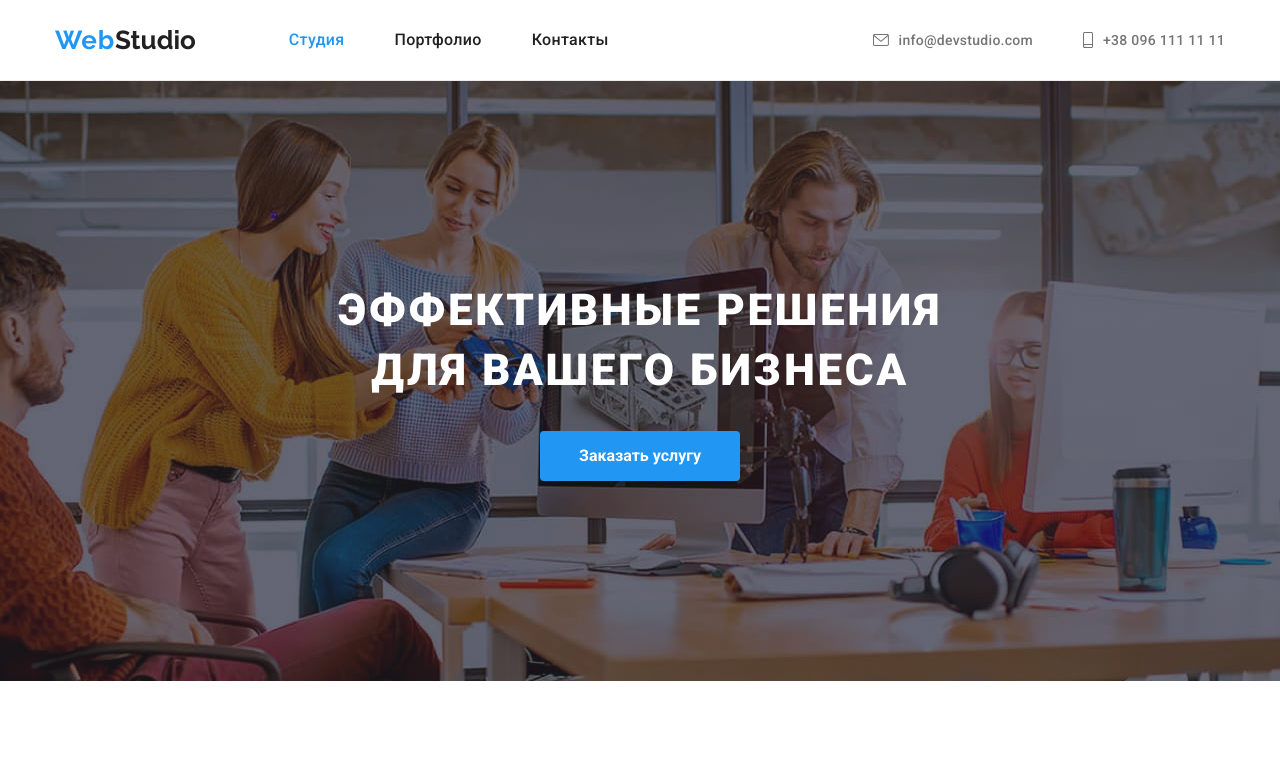
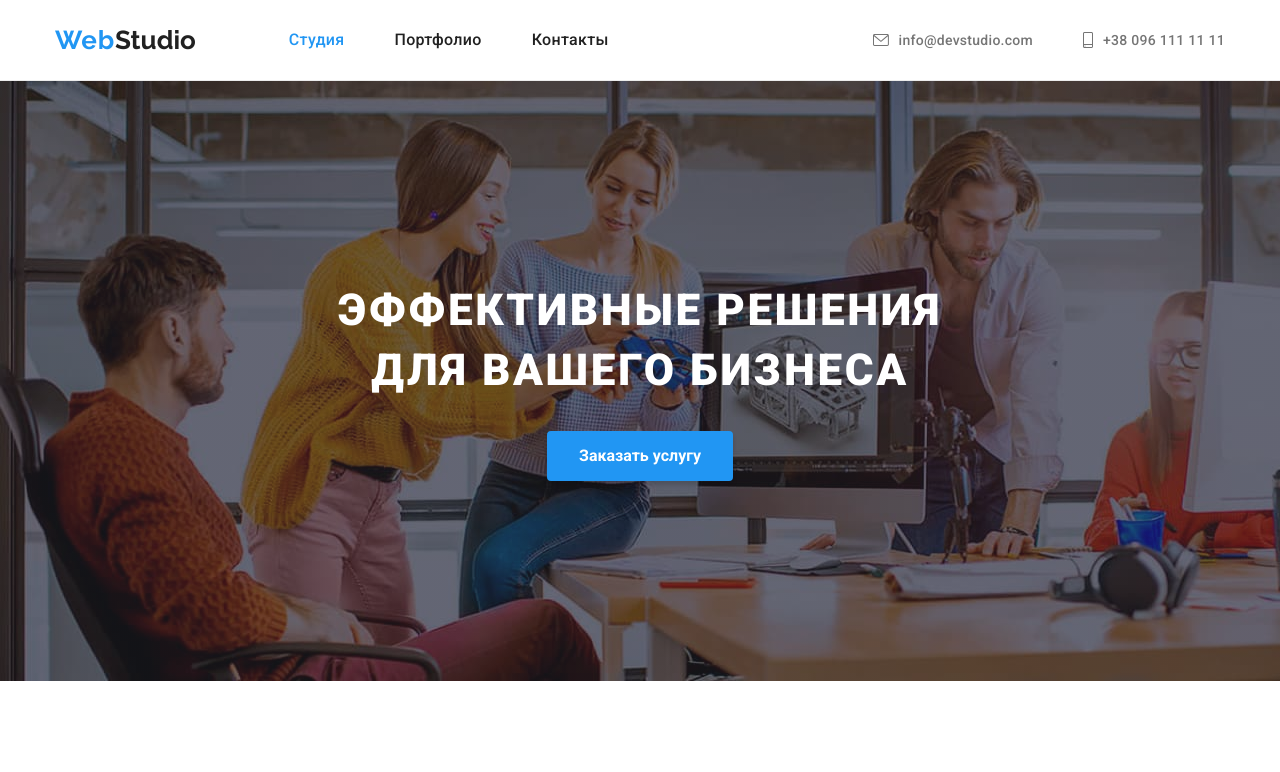
Before and after one commit to Karpusha22/goit-markup-hw-04, a plain HTML site: page index.html in a window 1280 px wide. Shown: the top 772 px of the page. Drawn offline with nearby package versions, Linux system fonts and the light colour scheme.

Commit message:
fixed errors

```diff
--- a/index.html
+++ b/index.html
@@ -11,7 +11,7 @@
     <title>Студия</title>
 
 </head>
-<body class="body">
+<body>
 
 <!-- Шапка сайта -->
 
--- a/styles/styles.css
+++ b/styles/styles.css
@@ -48,15 +48,13 @@ img {
 
 /* Main home page-index */
 
-.body {
+body {
    background-color: var(--backgroundmain);
    font-family: 'Roboto', sans-serif;
    font-size: 16px;
    font-style: normal;
    font-weight: normal;
     color: var(--maintext);
-
-    max-width: 1600px;
   }
 .social-list {
     display: flex;
@@ -223,23 +221,23 @@ ul {
 }
 
 /* main title section */
-.main-heading {
+/* .main-heading {
     background-color: var(--backgroundfootertitle);
     padding-top: 200px;
     padding-bottom: 200px;
     background-position: center;
-}
+} */
 
 .main-section {
-    width: 696px;
-    align-items: center;
+    width: 1200px;
+    padding: 0 15px;
+    margin: 0 auto;
 
 }
 
 .main-title{
-    margin-top: 0px;
-    margin-bottom: 0px;
-    display: block;
+    max-width: 696px;
+    margin: 0 auto;
     font-family: 'Roboto', sans-serif;
     color: var(--white);
     font-weight: 900;
@@ -255,12 +253,10 @@ ul {
     min-height: 600px;
     margin-left: auto;
     margin-right: auto;
-    text-align: center;
-    display: flex;
-    flex-direction: column;
-    justify-content: center;
-    align-items: center;
-
+    margin-top: 0px;
+    margin-bottom: 0px;
+    padding-top: 200px;
+    padding-bottom: 200px;
     background-image: linear-gradient(rgba(47, 48, 58, 0.4),
     rgba(47, 48, 58, 0.4)),
     url(../images/mainsection.jpg);
@@ -274,14 +270,14 @@ ul {
     font-weight: bold;
     font-size: 16px;
     line-height: 30px;
-    min-width: 200px;
+
     background-color: var(--accent);
     border: none;
     box-shadow: 0px 4px 4px rgba(0, 0, 0, 0.15);
     border-radius: 4px;
-
+    margin: 0 auto;
     margin-top: 30px;
-
+    display: block;
     padding: 10px 32px;
 
 }
@@ -354,7 +350,6 @@ ul {
     font-size: 14px;
     line-height: 24px;
     letter-spacing: 0.03em;
-    padding-bottom: 3px;
 }
 
 /* work section */
```
Also changed, not shown: 1 other file.
